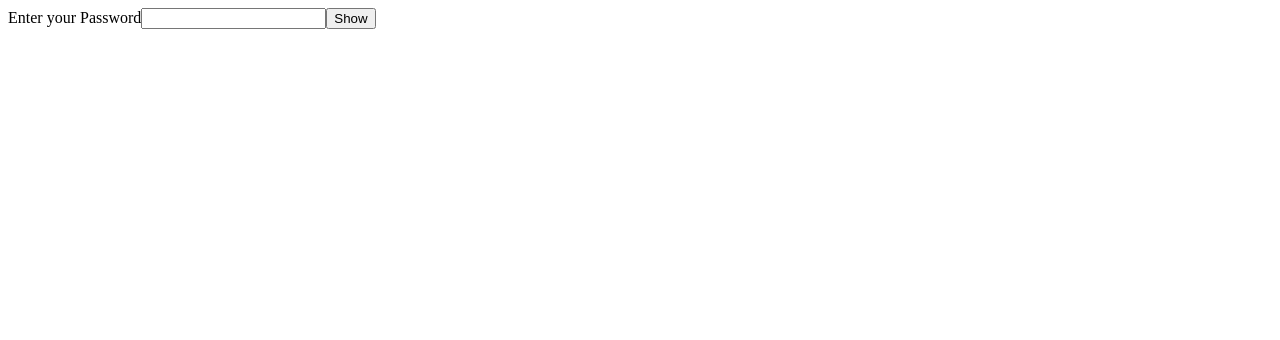
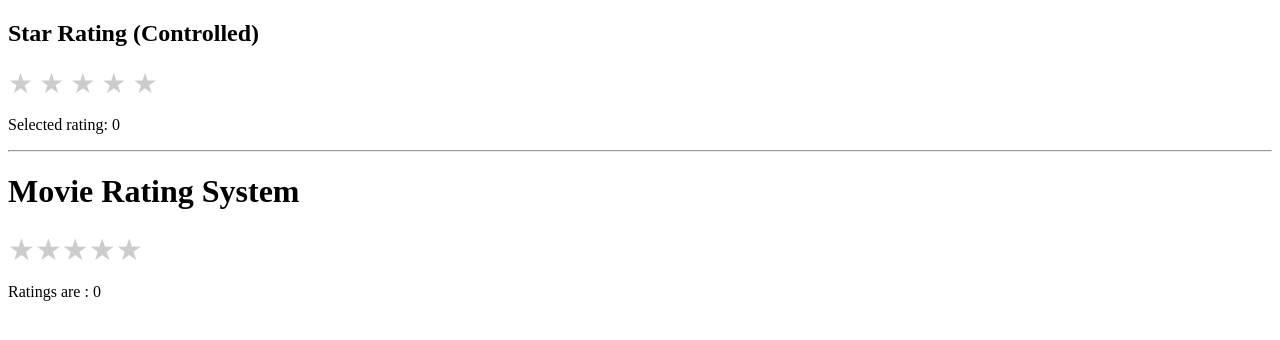
Before and after one commit to shruthi-kv/react-hands-on, a React (Vite) app in the folder my-react-app/: page / in a window 1280 px wide. Shown: the top 340 px of the page. Built offline with nearby package versions, Linux system fonts and the light colour scheme.

Commit message:
start rating

```diff
--- a/my-react-app/src/App.jsx
+++ b/my-react-app/src/App.jsx
@@ -1,9 +1,19 @@
-import Password from './Practice/Password';
+import StarRating from './Practice/Star';
+import { useState } from "react";
+import Rating from './Practice/Rating'
 
 const App = () => {
 
+ const [rating, setRating] = useState(0);
+
   return (
-    <Password/>
+    <div>
+      <h2>Star Rating (Controlled)</h2>
+      <StarRating value={rating} onChange={setRating} />
+      <p>Selected rating: {rating}</p>
+      <hr/>
+      <Rating/>
+    </div>
   );
 };
 
--- /dev/null
+++ b/my-react-app/src/Practice/Rating.jsx
@@ -0,0 +1,32 @@
+import React, { useState } from "react";
+
+const Rating = ({ max = 5 }) => {
+  const [hover, setHover] = useState(0);
+  const [ratings, setRating] = useState(0);
+
+
+  return (
+    <>
+      <h1>Movie Rating System</h1>
+      {[...Array(max)].map((item, index) => {
+        const starValue = index + 1;
+        return (
+          <span
+            key={index}
+            onMouseEnter={() => setHover(starValue)}
+            onClick={() => setRating(starValue)}
+            style={{
+              fontSize: "30px",
+              color: starValue <= (hover || ratings) ? "gold" : "#ccc",
+            }}
+          >
+            ★
+          </span>
+        );
+      })}
+      <p>Ratings are : {ratings}</p>
+    </>
+  );
+};
+
+export default Rating;
--- /dev/null
+++ b/my-react-app/src/Practice/Star.jsx
@@ -0,0 +1,36 @@
+import { useState } from "react";
+
+export default function StarRating({ value, onChange, max = 5 }) {
+  // For hover effect
+  const [hovered, setHovered] = useState(0);
+
+  const handleClick = (star) => {
+    onChange(star); // update parent
+  };
+
+  return (
+    <div style={{ display: "flex", gap: "6px", cursor: "pointer" }}>
+      {[...Array(max)].map((_, i) => {
+        const starValue = i + 1;
+
+        return (
+          <span
+            key={i}
+            onMouseEnter={() => setHovered(starValue)}
+            onMouseLeave={() => setHovered(0)}
+            onClick={() => handleClick(starValue)}
+            style={{
+              fontSize: "28px",
+              color:
+                starValue <= (hovered || value) ? "gold" : "#ccc",
+              transition: "0.2s",
+            }}
+            aria-label={`${starValue} Star`}
+          >
+            ★
+          </span>
+        );
+      })}
+    </div>
+  );
+}
```
